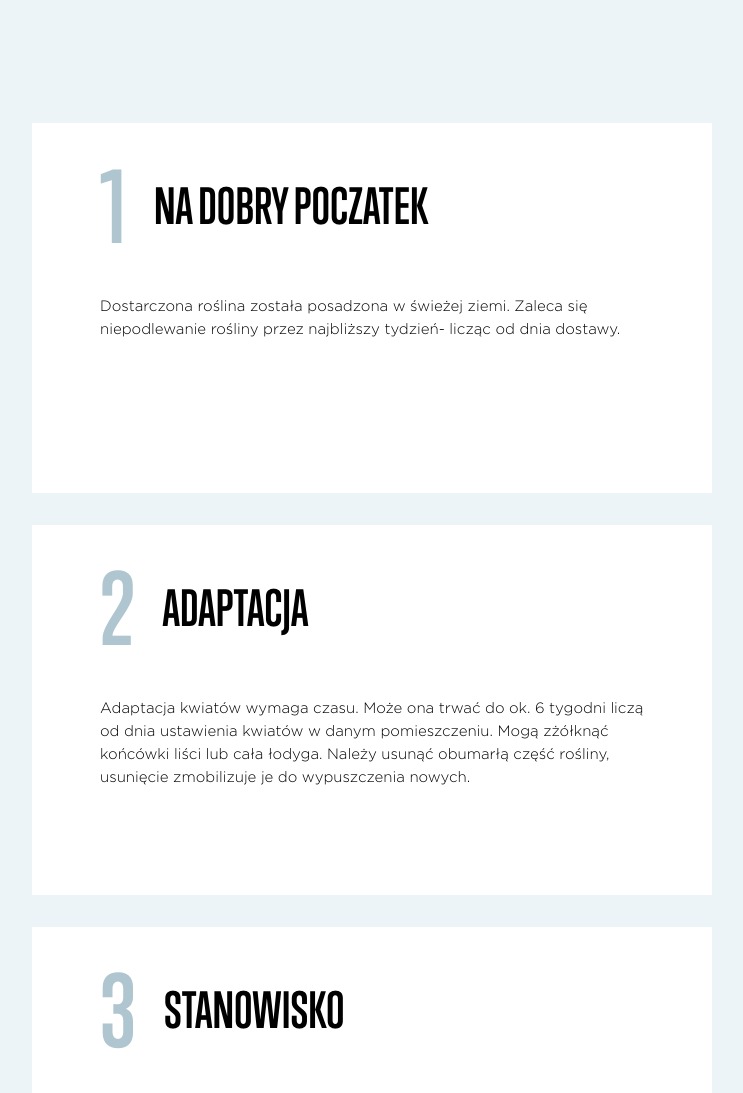
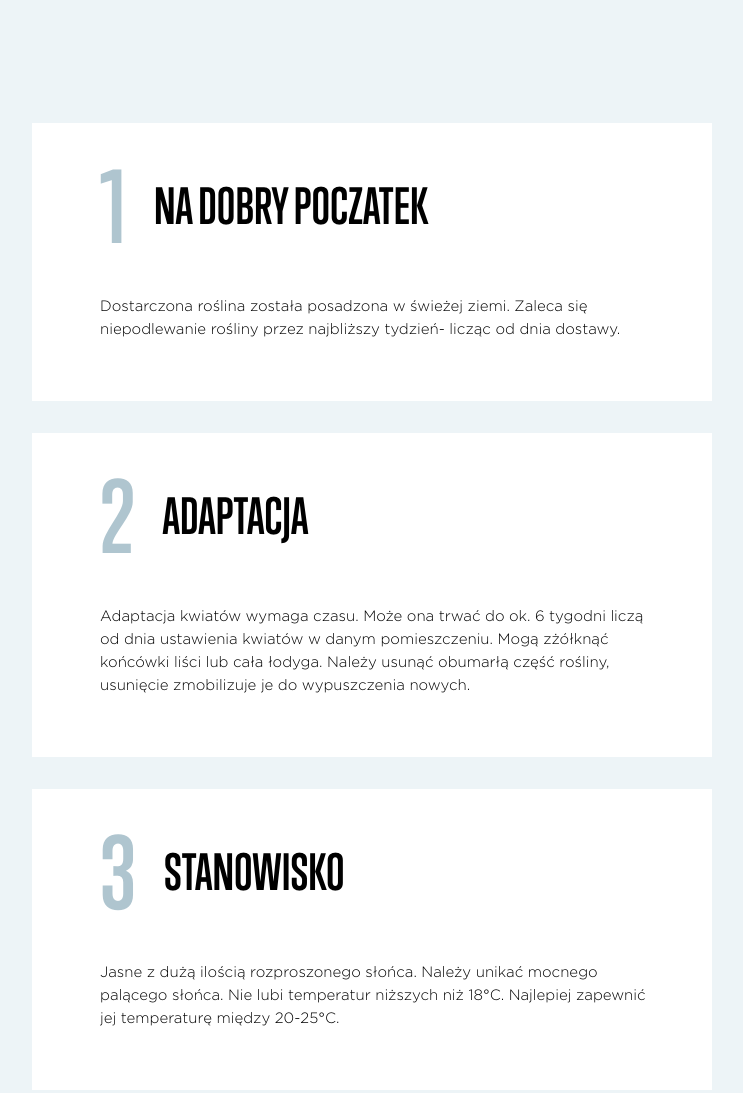
Before and after one commit to domxal72/visualio, a plain HTML site: page index.html in a window 1280 px wide. Shown: the part 1104-2197 px from the top of the page, without its empty margins (268-1011 px from the left). Drawn offline with Linux system fonts and the light colour scheme.

Commit message:
height fix

```diff
--- a/css/cards.css
+++ b/css/cards.css
@@ -19,6 +19,12 @@
   max-width: 680px;
   min-height: 370px;
   padding: 25px 58px 32px 68px;
+}
+
+@media only screen and (max-width: 1350px) {
+  .card {
+    min-height: 0;
+  }
 }
 
 .card__number {
```
